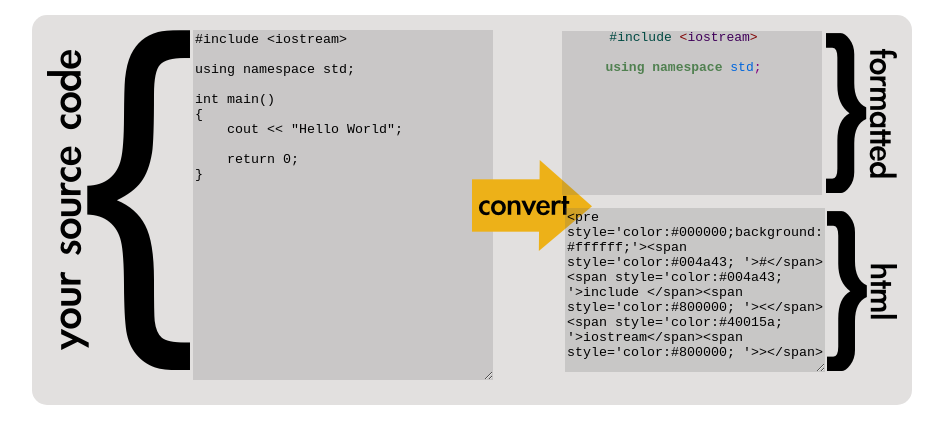
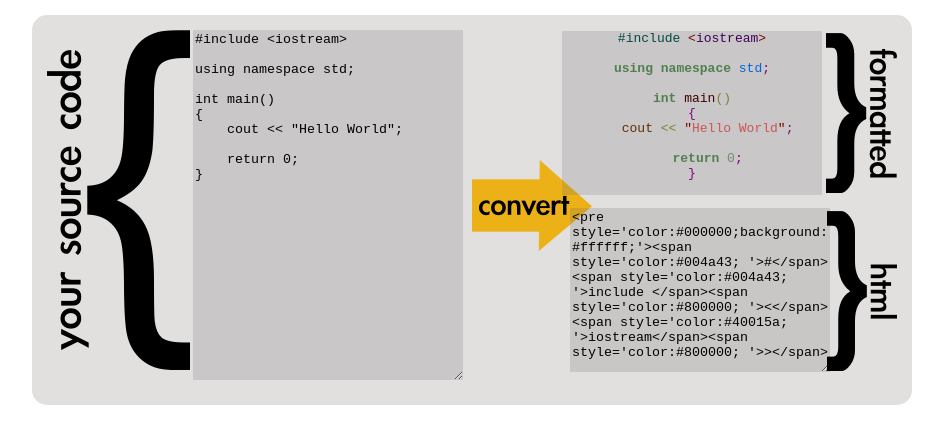
Before and after one commit to SarawrSmiles/toHTML, a plain HTML site: page index.html in a window 1280 px wide. Shown: the part 69-512 px from the top of the page, without its empty margins (168-1111 px from the left). Drawn offline with Linux system fonts and the light colour scheme.

Commit message:
init commit

```diff
--- a/index.html
+++ b/index.html
@@ -14,7 +14,7 @@
 .src
 {
 	height: 350px;
-	width: 300px;
+	width: 270px;
 	float: left;
 	background-color: rgba(100,100,100,0.2);
 	border: 0px;
@@ -23,7 +23,7 @@
 {
 	position: relative;
 	top: -30px;
-	left: 0px;
+	left:20px;
 	width: 260px;
 	height: 164px;
 	background-color: rgba(100,100,100,0.2);
@@ -42,9 +42,10 @@
 #code
 {
 	position: absolute;
-	top: 2px;
-	left: 550px;
-	height: 60px;
+	top: 3px;
+	left: 530px;
+	height: 164px;
+	width: 260px;
 	overflow: scroll;
 }
 #convert
@@ -95,7 +96,7 @@ int main()
 
     <span style='color:#508050; font-weight:bold; '>return</span> <span style='color:#778c77; '>0</span><span style='color:#800080; '>;</span>
 <span style='color:#800080; '>}</span>
->
+
 </pre>
 <textarea class="output" name="html">
 <pre style='color:#000000;background:#ffffff;'><span style='color:#004a43; '>#</span><span style='color:#004a43; '>include </span><span style='color:#800000; '>&lt;</span><span style='color:#40015a; '>iostream</span><span style='color:#800000; '>></span>
```
